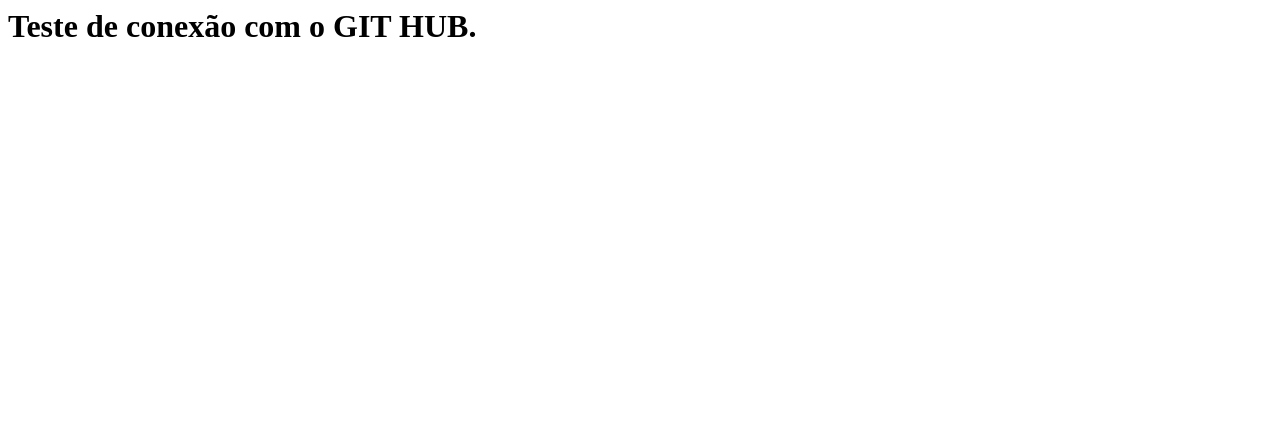
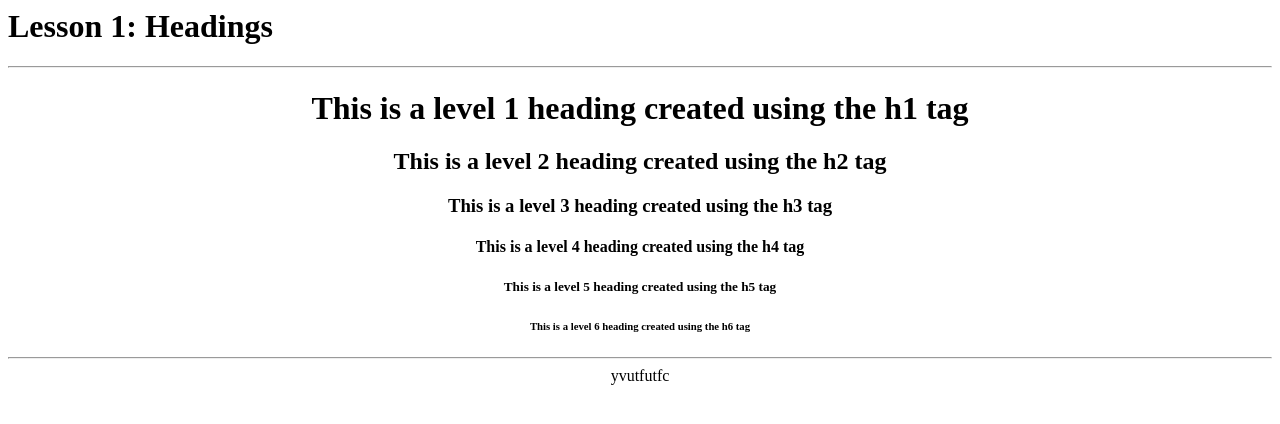
Before and after one commit to LucasMoraisRamires/notes-book-html, a plain HTML site: page index.html in a window 1280 px wide. Drawn offline with Linux system fonts and the light colour scheme.

Commit message:
1 lesson: heading

```diff
--- a/index.html
+++ b/index.html
@@ -1,7 +1,20 @@
 <html>
-  <head></head>
+  <head><title>Notes Book HTML</title></head>
   <body>
-    <h1> Teste de conexão com o GIT HUB.</h1>
+
+    <h1>Lesson 1: Headings</h1>
+    <center>
+    <hr>
+    <h1> This is a level 1 heading created using the h1 tag</h1>
+    <h2> This is a level 2 heading created using the h2 tag</h2>
+    <h3> This is a level 3 heading created using the h3 tag</h3>
+    <h4> This is a level 4 heading created using the h4 tag</h4>
+    <h5> This is a level 5 heading created using the h5 tag</h5>
+    <h6> This is a level 6 heading created using the h6 tag</h6>
+    <hr>
+
+    yvutfutfc
+    </center>
 
   </body>
 </html>
```
